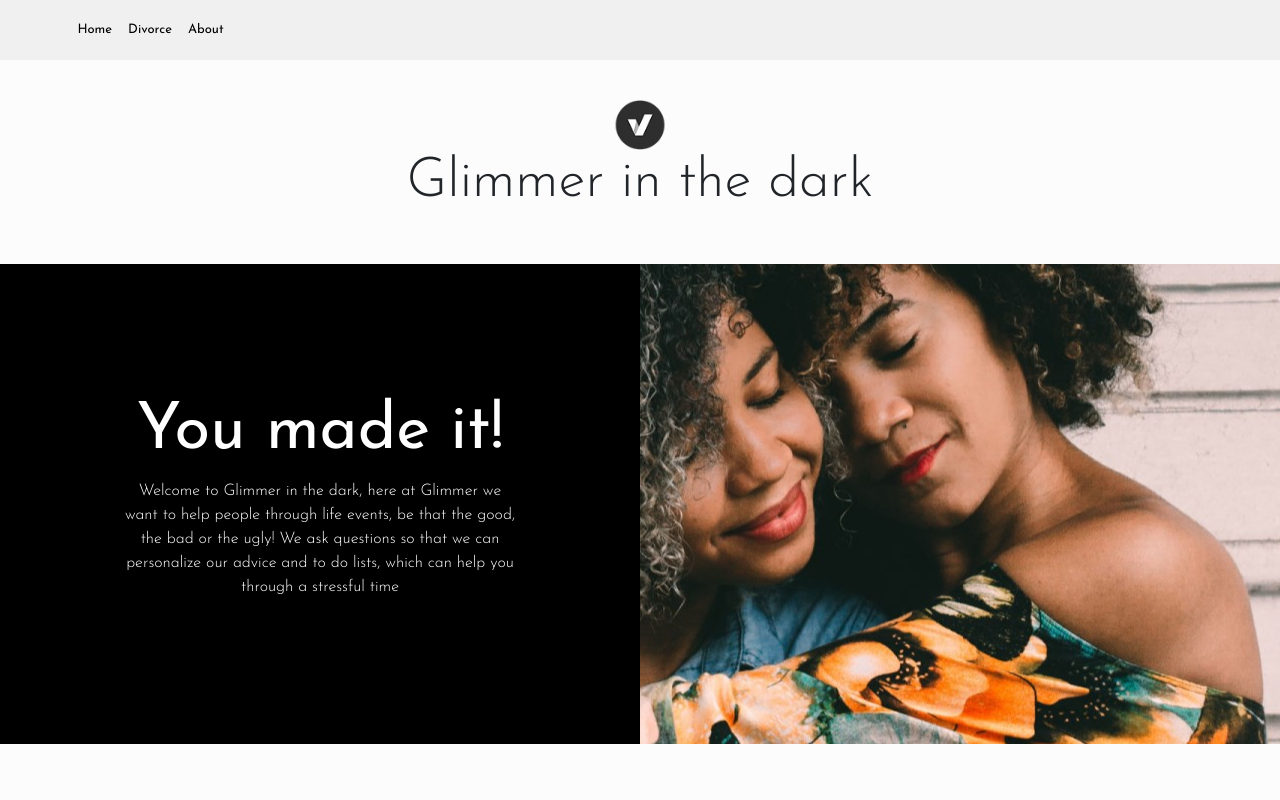
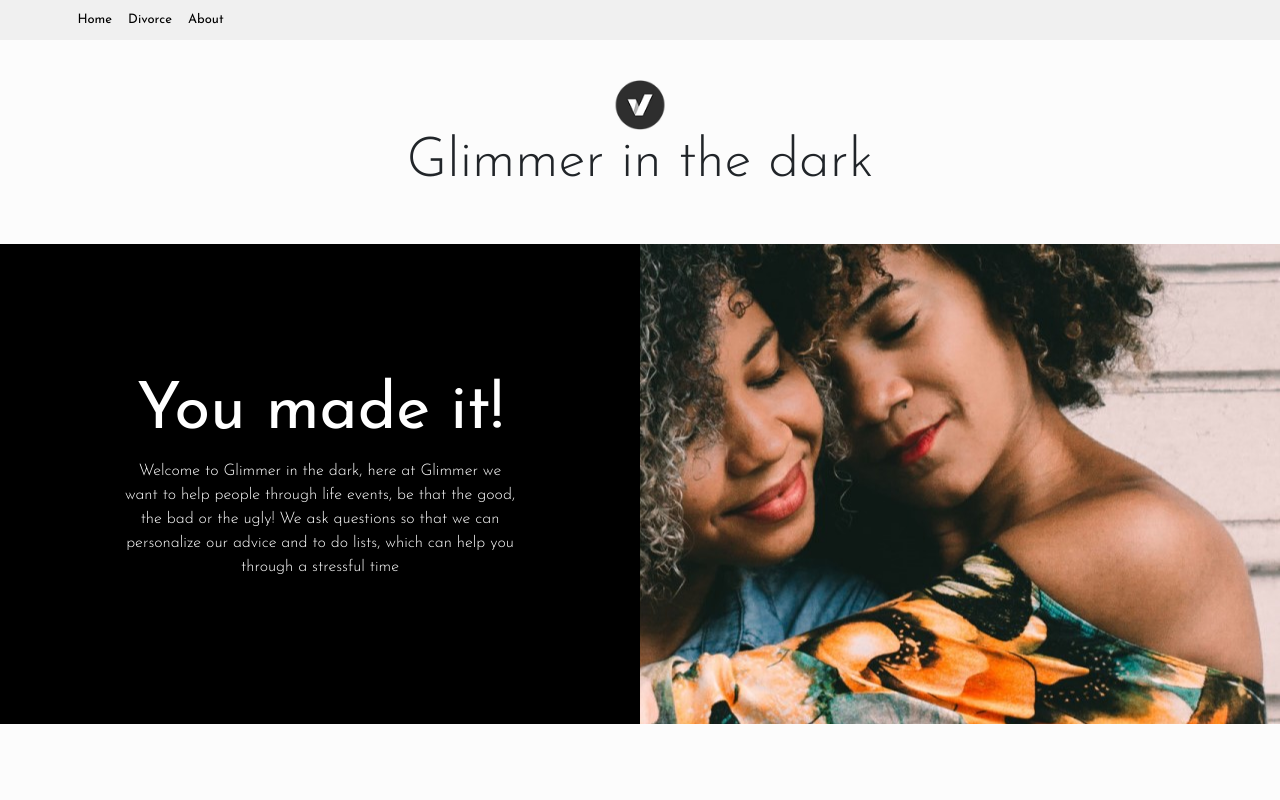
Before and after one commit to Ryran98/Glimmer, a React (Create React App) app in the folder frontend/: page / in a window 1280 px wide. Shown: the top 800 px of the page. Built offline with nearby package versions, Linux system fonts and the light colour scheme.

Commit message:
fix navbar issue

```diff
--- a/frontend/src/App.css
+++ b/frontend/src/App.css
@@ -88,6 +88,10 @@ h4 {
 }
 
 @media screen and (min-width: 576px) {
+  .app-navbar {
+    max-height: 40px;
+  }
+
   .about-banner {
     padding-top: 10vh;
     padding-left: 10vw;
--- a/frontend/src/components/navigation/index.js
+++ b/frontend/src/components/navigation/index.js
@@ -1,10 +1,9 @@
 import React from "react";
-import { Navbar, Nav, NavLink, NavItem, NavbarToggler, Collapse, Dropdown, ButtonDropdown, DropdownToggle, DropdownMenu, DropdownItem } from 'reactstrap';
+import { Navbar, Nav, NavLink, NavItem, NavbarToggler, Collapse, Dropdown, DropdownToggle, DropdownMenu, DropdownItem } from 'reactstrap';
 
 var navStyle = {
     backgroundColor: "#f0f0f0",
-    border: "none",
-    maxHeight: "60px"
+    border: "none"
 };
 
 var navOptionsStyle = {
@@ -53,7 +52,7 @@ export class Navigation extends React.Component {
 
     render() {
         return (
-            <Navbar expand="lg" light style={navStyle}>
+            <Navbar className="app-navbar" expand="sm" light style={navStyle}>
                 <NavbarToggler onClick={this.toggle} />
                 <Collapse isOpen={this.state.isOpen} navbar >
                     <Nav className="ms-auto" navbar style={navOptionsStyle}>
```
